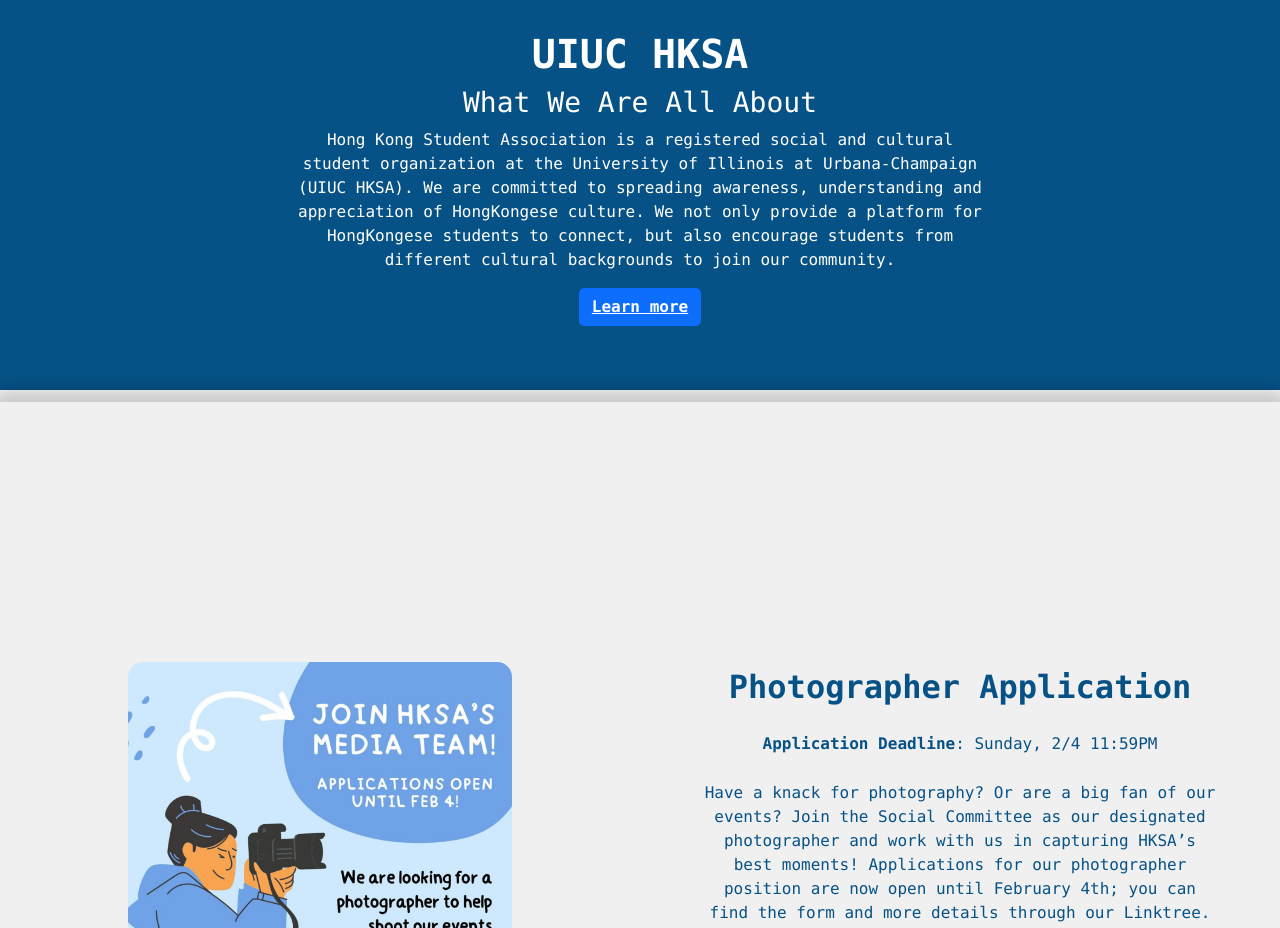
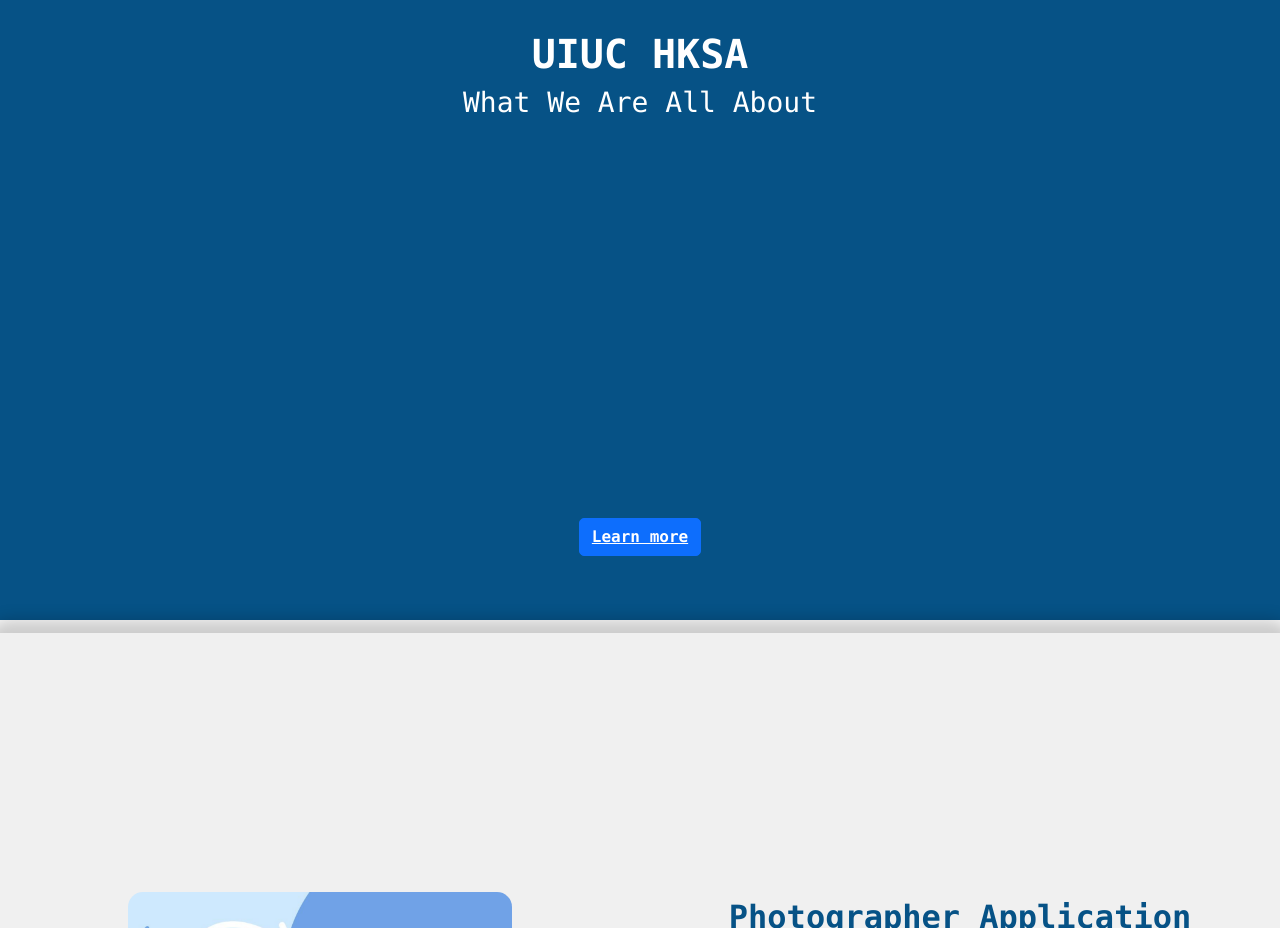
Before and after one commit to koway927/HKSA-website, a React (Create React App) app: page /home in a window 1280 px wide. Shown: the part 800-1728 px from the top of the page. Built offline with nearby package versions, Linux system fonts and the light colour scheme.

Commit message:
fix about-text naming issue

```diff
--- a/src/App.js
+++ b/src/App.js
@@ -14,29 +14,6 @@
 import Events from "./Event";
 import Contact from "./Contact";
 
-window.onscroll = function( ) {
-  scroll_animation()
-};
-function isElementInViewport(el) {
-  var rect = el.getBoundingClientRect();
-  return (
-      rect.top >= 0 &&
-      rect.left >= 0 &&
-      rect.bottom <= (window.innerHeight || document.documentElement.clientHeight) &&
-      rect.right <= (window.innerWidth || document.documentElement.clientWidth) &&
-      (rect.top <= 0 || rect.bottom >= 0)
-  );
-}
-
-function scroll_animation() {
-  var elements = document.querySelectorAll('#about-text, #mission-statement-text, #involvement-text');
-
-  elements.forEach(function (element) {
-      if (isElementInViewport(element)) {
-          element.classList.add('active');
-      }
-  });
-}
 
 function App() {
   return (
--- a/src/Home.css
+++ b/src/Home.css
@@ -53,13 +53,13 @@
     font-weight: bold;
 }
 
-#about-text {
+#home-about-text {
     padding: 10% 20%;
     transition: opacity 1s ease-in-out;
     opacity: 0;
 }
 
-#about-text.active{
+#home-about-text.active{
     opacity: 1;
 }
 
--- a/src/Home.js
+++ b/src/Home.js
@@ -39,7 +39,7 @@
             <div className="club-about">
                     <h1 id = "about-name">UIUC HKSA</h1>
                     <h3 id = "about-title">What We Are All About</h3>
-                    <p id = "about-text">
+                    <p id = "home-about-text">
                         Hong Kong Student Association is a registered social and cultural student organization
                         at the University of Illinois at Urbana-Champaign (UIUC HKSA). We are committed to spreading awareness,
                         understanding and appreciation of HongKongese culture. We not only provide a platform for HongKongese students to connect, but also
```
